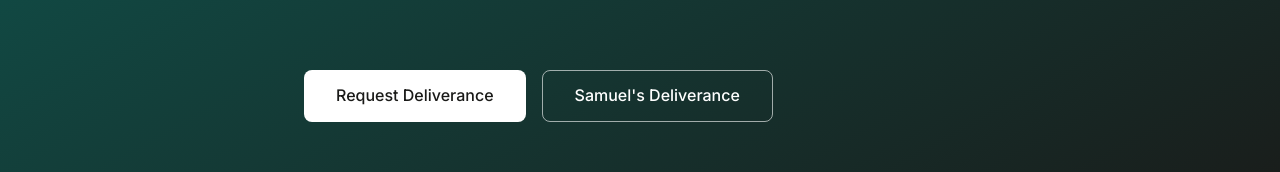
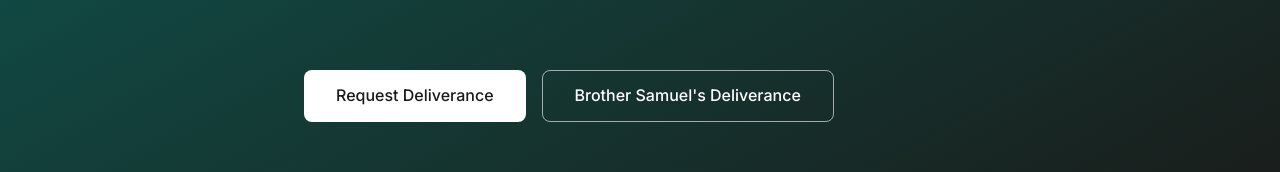
Before and after one commit to whoisjimilitan/restoration-community, a Next.js app in the folder apps/web/: page / in a window 1280 px wide. Shown: the part 2697-2869 px from the top of the page. Built offline with nearby package versions, Linux system fonts and the light colour scheme.

Commit message:
refactor: Button text - restore 'Brother Samuel's Deliverance' for clarity
Co-Authored-By: Claude Haiku 4.5 <noreply@anthropic.com>

```diff
--- a/apps/web/src/app/page.tsx
+++ b/apps/web/src/app/page.tsx
@@ -141,7 +141,7 @@ export default function Home() {
               href="/stories"
               className="inline-flex items-center justify-center px-8 py-3 min-h-[48px] text-white font-medium border border-white/60 rounded-lg hover:border-white hover:bg-white/10 hover:-translate-y-0.5 hover:shadow-lg active:translate-y-0 transition-all duration-300"
             >
-              Samuel's Deliverance
+              Brother Samuel's Deliverance
             </a>
           </div>
         </motion.div>
```
